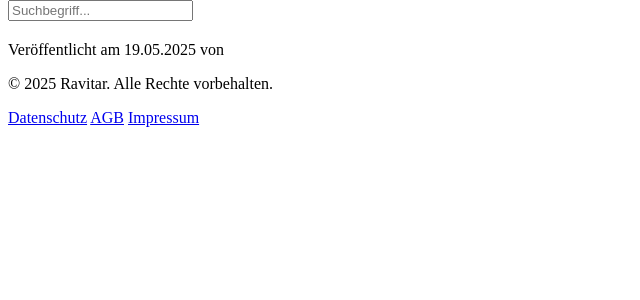
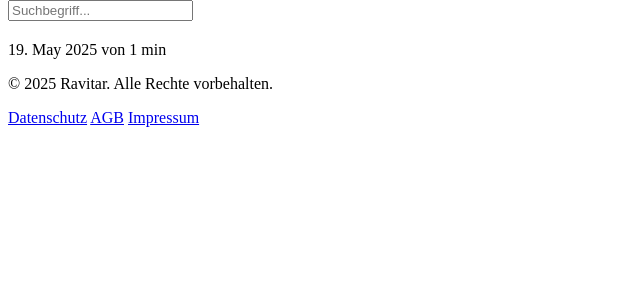
Before and after one commit to ChristianSeip/ravitar-platform, a Symfony app: template templates/blog/show.html.twig in a window 1280 px wide. Shown: the part 86-386 px from the top of the page, without its empty margins (0-640 px from the left). Run offline with Twig, Linux system fonts and the light colour scheme; the template is opened without the code that fills it, so the values that code supplies are empty; some libraries are stand-ins or nearby versions.

Commit message:
Post View added

```diff
--- a/composer.json
+++ b/composer.json
@@ -48,6 +48,7 @@
         "symfonycasts/reset-password-bundle": "^1.23",
         "symfonycasts/verify-email-bundle": "^1.17",
         "twig/extra-bundle": "^2.12|^3.0",
+        "twig/markdown-extra": "^3.21",
         "twig/twig": "^2.12|^3.0"
     },
     "config": {
--- a/templates/blog/show.html.twig
+++ b/templates/blog/show.html.twig
@@ -1,25 +1,64 @@
 {% extends 'base.html.twig' %}
 
-{% block title %}{{ article.title }}{% endblock %}
+{% block title %}{{ post.title }}{% endblock %}
+
+{% block meta %}
+    <meta property="og:title" content="{{ post.title }}">
+    {% if post.excerpt %}
+        <meta name="description" content="{{ post.excerpt|striptags }}">
+    {% endif %}
+    <link rel="canonical" href="{{ absolute_url(path('blog_post_show', {slug: post.slug})) }}">
+{% endblock %}
 
 {% block content %}
-    <article class="prose lg:prose-xl mx-auto">
-        <h1>{{ article.title }}</h1>
-        <p class="text-sm text-gray-500">
-            Veröffentlicht am {{ article.createdAt|date('d.m.Y') }} von {{ article.author.email }}
-        </p>
-        {% if article.imageUrl %}
-            <img src="{{ article.imageUrl }}" alt="{{ article.title }}" class="my-6 rounded">
+    <section class="bg-white dark:bg-gray-900">
+        {% if post.featuredImage %}
+            <div class="w-full max-w-4xl mx-auto">
+                <img src="{{ asset('uploads/blog/' ~ post.featuredImage) }}" alt="Featured image" class="w-full object-cover rounded-xl shadow" style="aspect-ratio: 16 / 9; max-height: 600px;" loading="lazy">
+            </div>
         {% endif %}
-        {{ article.content|raw }}
 
-        <div class="mt-8 flex flex-wrap gap-2">
-            {% for tag in article.tags %}
-                <a href="{{ path('blog_list', {tag: tag.name}) }}"
-                   class="bg-blue-100 text-blue-800 px-3 py-1 rounded hover:bg-blue-200">
-                    #{{ tag.name }}
-                </a>
-            {% endfor %}
+        <div class="max-w-3xl mx-auto px-6 text-center pt-10 pb-4">
+            <h1 class="text-4xl md:text-6xl font-extrabold leading-tight tracking-tight text-gray-900 dark:text-white">
+                {{ post.title }}
+            </h1>
+
+            {% if post.excerpt %}
+                <p class="mt-4 text-lg text-gray-600 dark:text-gray-300 italic">
+                    {{ post.excerpt }}
+                </p>
+            {% endif %}
+
+            <div class="mt-4 flex justify-center gap-6 text-sm text-gray-500 dark:text-gray-400 font-mono">
+                <span>{{ post.createdAt|date('d. F Y') }}</span>
+                <span>von {{ post.author.username }}</span>
+                <span id="readTime" class="bg-gray-200 dark:bg-gray-700 px-2 py-1 rounded text-xs uppercase tracking-wider"></span>
+            </div>
         </div>
-    </article>
+    </section>
+
+    <section class="max-w-3xl mx-auto px-6 py-12 prose dark:prose-invert lg:prose-lg" id="postContent">
+        {{ post.content }}
+    </section>
+
+    {% if post.author.profile.biography %}
+        <section class="max-w-3xl mx-auto px-6 py-12 mt-16 border-t border-gray-200">
+            <h2 class="text-xl font-bold text-gray-900">Über den Autor</h2>
+            <div class="flex items-center space-x-4">
+                <div>
+                    <p class="text-lg font-semibold text-gray-900">{{ post.author.username }}</p>
+                    <p class="text-gray-600">{{ post.author.profile.biography }}</p>
+                </div>
+            </div>
+        </section>
+    {% endif %}
+
+    <script>
+			document.addEventListener('DOMContentLoaded', () => {
+				const text = document.getElementById('postContent').innerText;
+				const words = text.trim().split(/\s+/).length;
+				const readingTime = Math.max(1, Math.round(words / 200));
+				document.getElementById('readTime').textContent = `${readingTime} min`;
+			});
+    </script>
 {% endblock %}
```
Also changed, not shown: src/Domain/Blog/Controller/PostController.php (+14 -0 lines), 1 other file.
